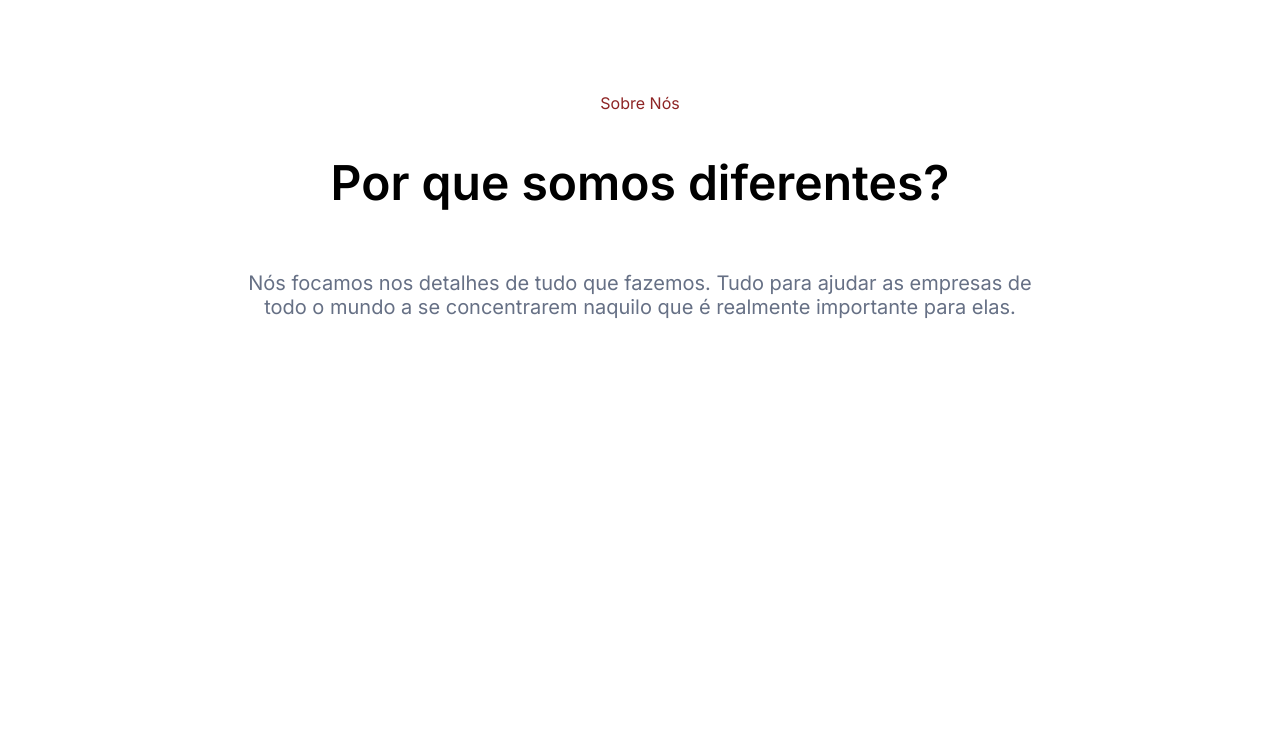
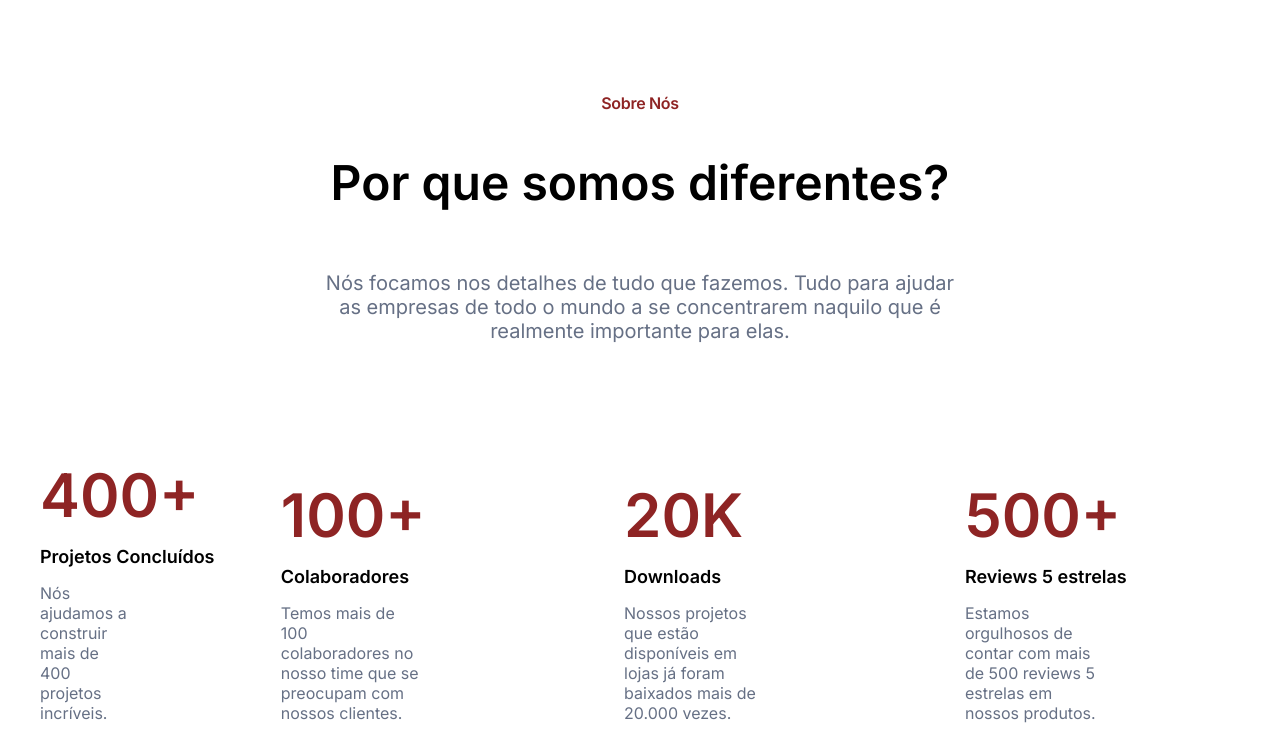
Before and after one commit to LucasViniciusNunesCosta/7DaysOfCode---HTML-e-CSS, a plain HTML site: page Index.html in a window 1280 px wide. Shown: the part 57-804 px from the top of the page. Drawn offline with Linux system fonts and the light colour scheme.

Commit message:
Terceiro dia

```diff
--- a/Index.html
+++ b/Index.html
@@ -32,10 +32,32 @@
         </div>
     </nav>
     <section class="about">
-        <span>Sobre Nós</span>
+        <span><b>Sobre Nós</b></span>
         <h1>Por que somos diferentes?</h1>
-        <p>Nós focamos nos detalhes de tudo que fazemos. Tudo para ajudar as empresas de <br>
-            todo o mundo a se concentrarem naquilo que é realmente importante para elas.</p>
+        <p>Nós focamos nos detalhes de tudo que fazemos. Tudo para ajudar as empresas de todo o mundo a se concentrarem naquilo que é realmente importante para elas.</p>
+    </section>
+    <section class="metricas-container">
+        <div class="metrica">
+            <span><b>400+</b></span>
+            <h2><b>Projetos Concluídos</b></h2>
+            <p>Nós ajudamos a construir mais de 400 projetos incríveis.</p>
+        </div>
+        <div class="metrica">
+            <span><b>100+</b></span>
+            <h2>Colaboradores</h2>
+            <p>Temos mais de 100 colaboradores no nosso time que se preocupam com nossos clientes.</p>
+        </div>
+        <div class="metrica">
+            <span><b>20K</b></span>
+            <h2>Downloads</h2>
+            <p>Nossos projetos que estão disponíveis em lojas já foram baixados mais de 20.000 vezes.</p>
+        </div>
+        <div class="metrica">
+            <span><b>500+</b></span>
+            <h2>Reviews 5 estrelas</h2>
+            <p>Estamos orgulhosos de contar com mais de 500 reviews 5 estrelas em nossos produtos.</p>
+        </div>
+
     </section>
 </body>
 
--- a/Style.css
+++ b/Style.css
@@ -56,6 +56,7 @@ body{
 }
 .about span{
     color: var(--main-color);
+    letter-spacing: -0.02em;
 }
 .about h1{
     font-size: 3rem;
@@ -64,4 +65,23 @@ body{
     color: var(--text-color);
     text-align: center;
     font-size: 1.25rem;
+    max-width: 50%;
 }
+.metricas-container{
+    display: flex;
+    padding: 0 2rem 0 2rem;
+    align-items: flex-end;
+    gap: 4rem;
+}
+.metricas-container .metrica span{
+    font-size: 3.75rem;
+    color: var(--main-color);
+}
+.metricas-container .metrica h2{
+    font-size: 1.125rem;
+}
+.metricas-container .metrica p{
+    font-size: 1rem;
+    color: var(--text-color);
+    max-width: 50%;
+}
```
